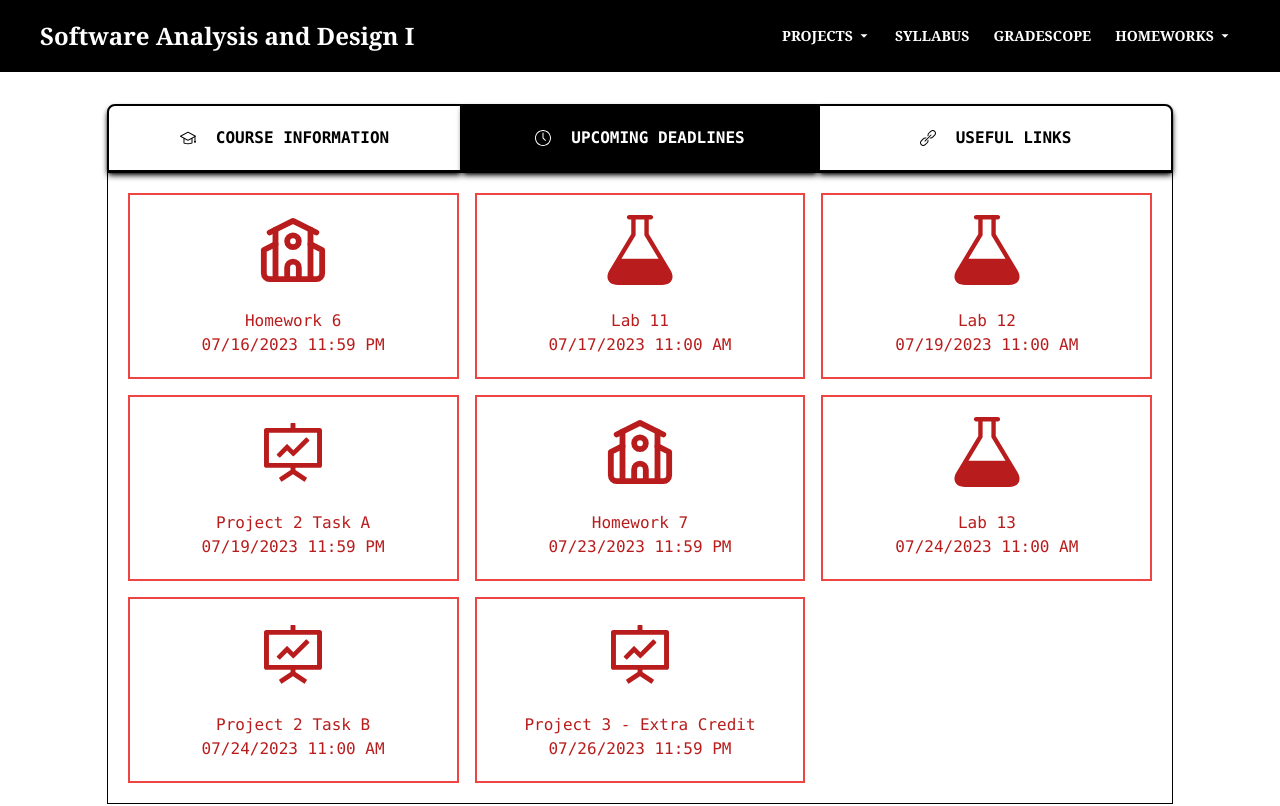
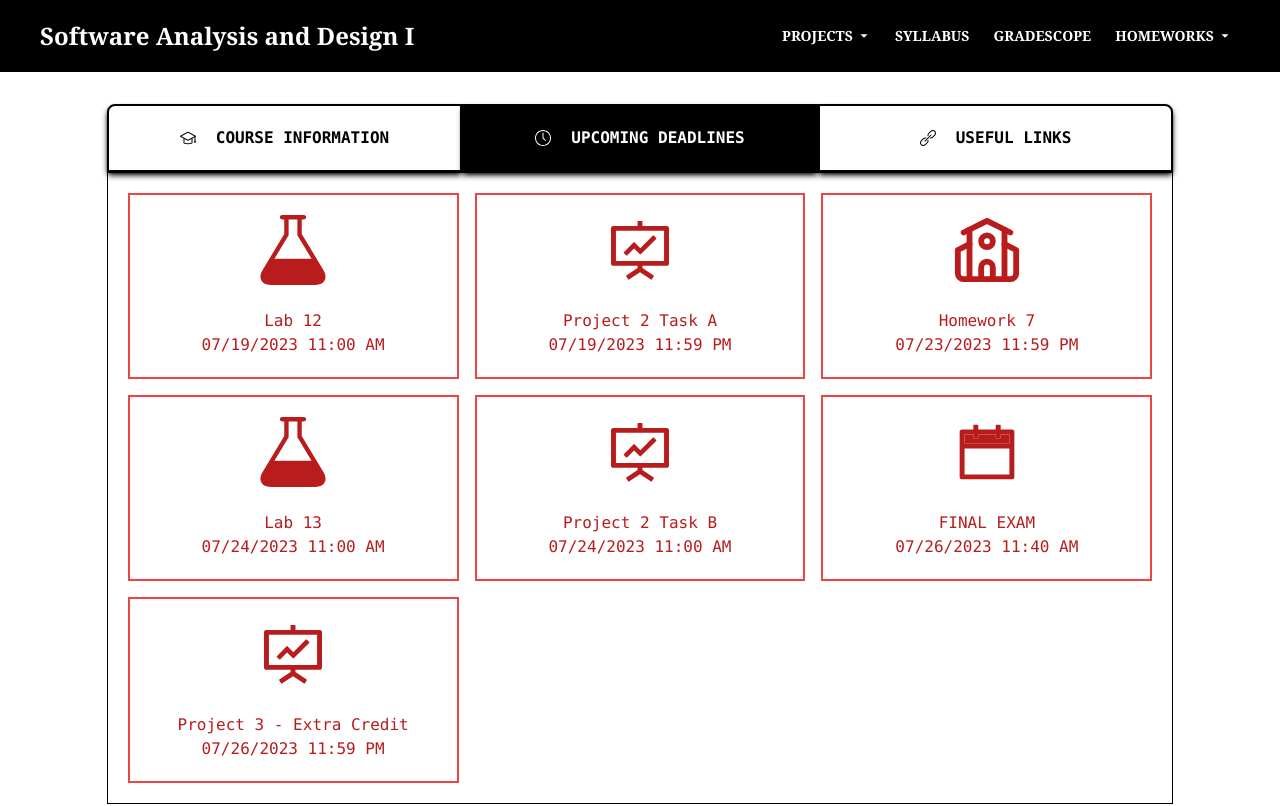
Before and after one commit to Proto007/Hunter_CS135_Summer23, a React (Vite) app in the folder course-app/: page / in a window 1280 px wide. Shown: the top 806 px of the page. Built offline with nearby package versions, Linux system fonts and the light colour scheme.

Commit message:
add final exam to deadlines

```diff
--- a/course-app/src/deadlinesdata.js
+++ b/course-app/src/deadlinesdata.js
@@ -1,14 +1,4 @@
 export const deadlinesData = [
-    {
-        name: "Homework 6",
-        deadline : "07/16/2023 11:59 PM",
-        type : "classwork/homework"
-    },
-    {
-        name: "Lab 11",
-        deadline: "07/17/2023 11:00 AM",
-        type: "lab"
-    },
     {
         name: "Lab 12",
         deadline: "07/19/2023 11:00 AM",
@@ -35,6 +25,11 @@ export const deadlinesData = [
         type: "project"
     },
     {
+        name: "FINAL EXAM",
+        deadline: "07/26/2023 11:40 AM",
+        type: "exam"
+    },
+    {
         name: "Project 3 - Extra Credit",
         deadline : "07/26/2023 11:59 PM",
         type: "project"
```
